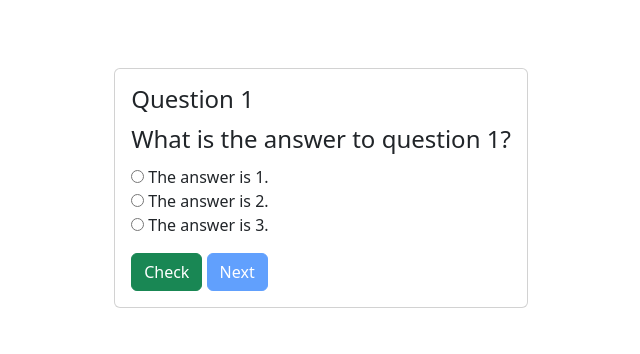
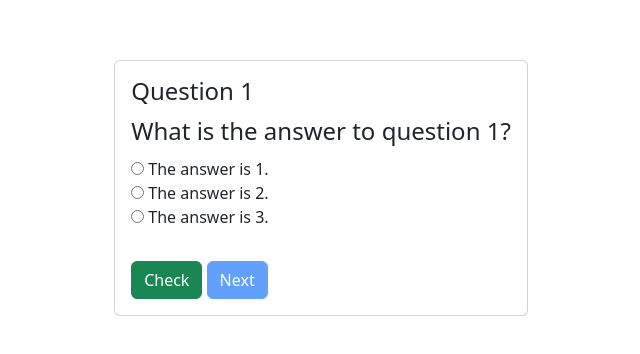
Before and after one commit to adamjralph/training-platform, a website: page training/one/q1.html in a window 1280 px wide. Shown: the part 212-566 px from the top of the page, without its empty margins (319-959 px from the left). Drawn offline with Linux system fonts and the light colour scheme; files whose address does not match are found by name.

Commit message:
questions working

```diff
--- a/training/one/q1.html
+++ b/training/one/q1.html
@@ -77,17 +77,16 @@
                                         <label for="q1">The answer is 3.</label>
                                     </div>
                                     <pre
-                                        class="response"
+                                        class="response mt-3"
                                         id="log"
                                     ></pre>
                                 </fieldset>
-                                <a
+                                <button
                                     type="submit"
-                                    role="button"
-                                    id="assign-training-back-btn"
+                                    id="submit"
                                     class="btn btn-success"
                                     >Check
-                                </a>
+                                </button>
                                 <button
                                     href="q2.html"
                                     id="assign-training-back-btn"
```
